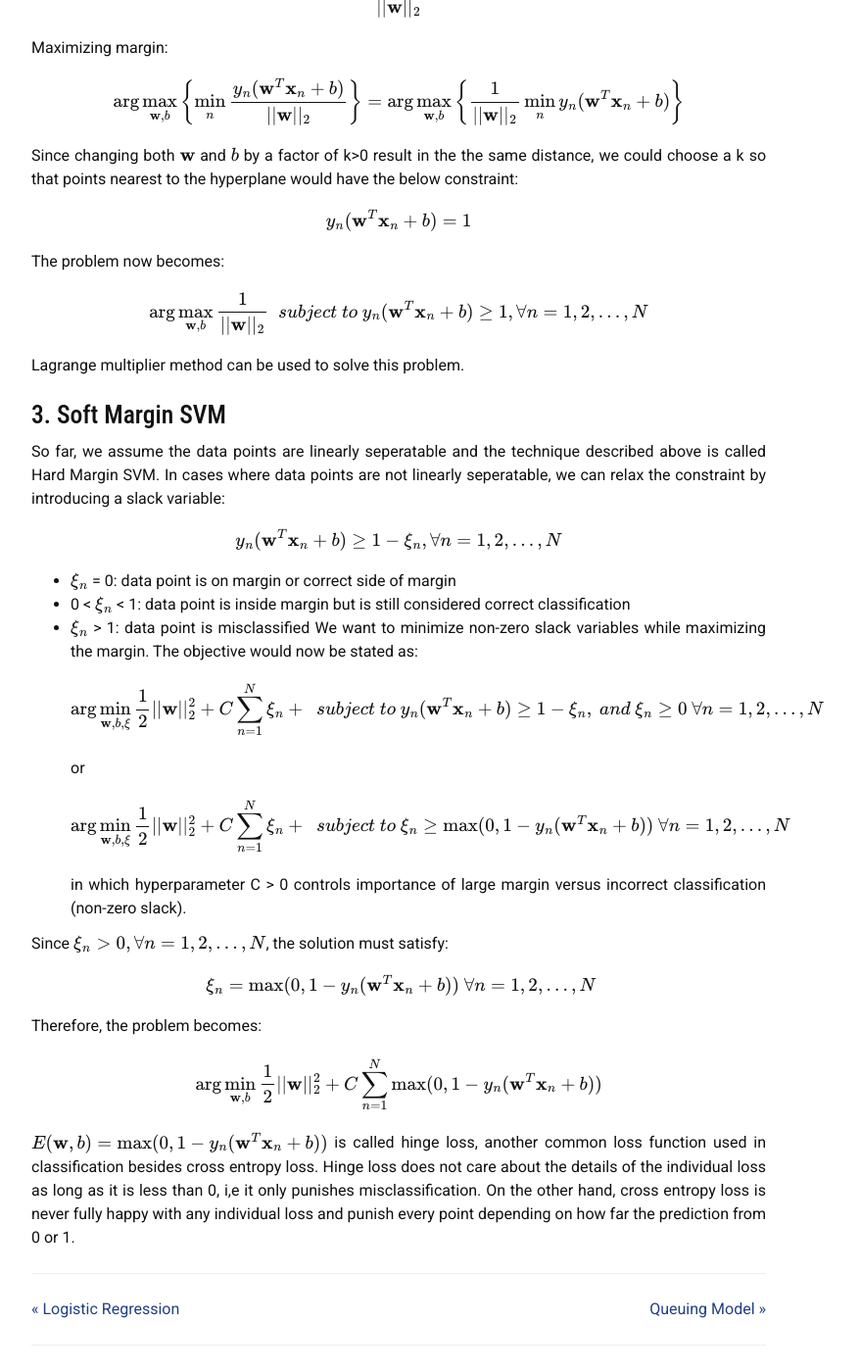
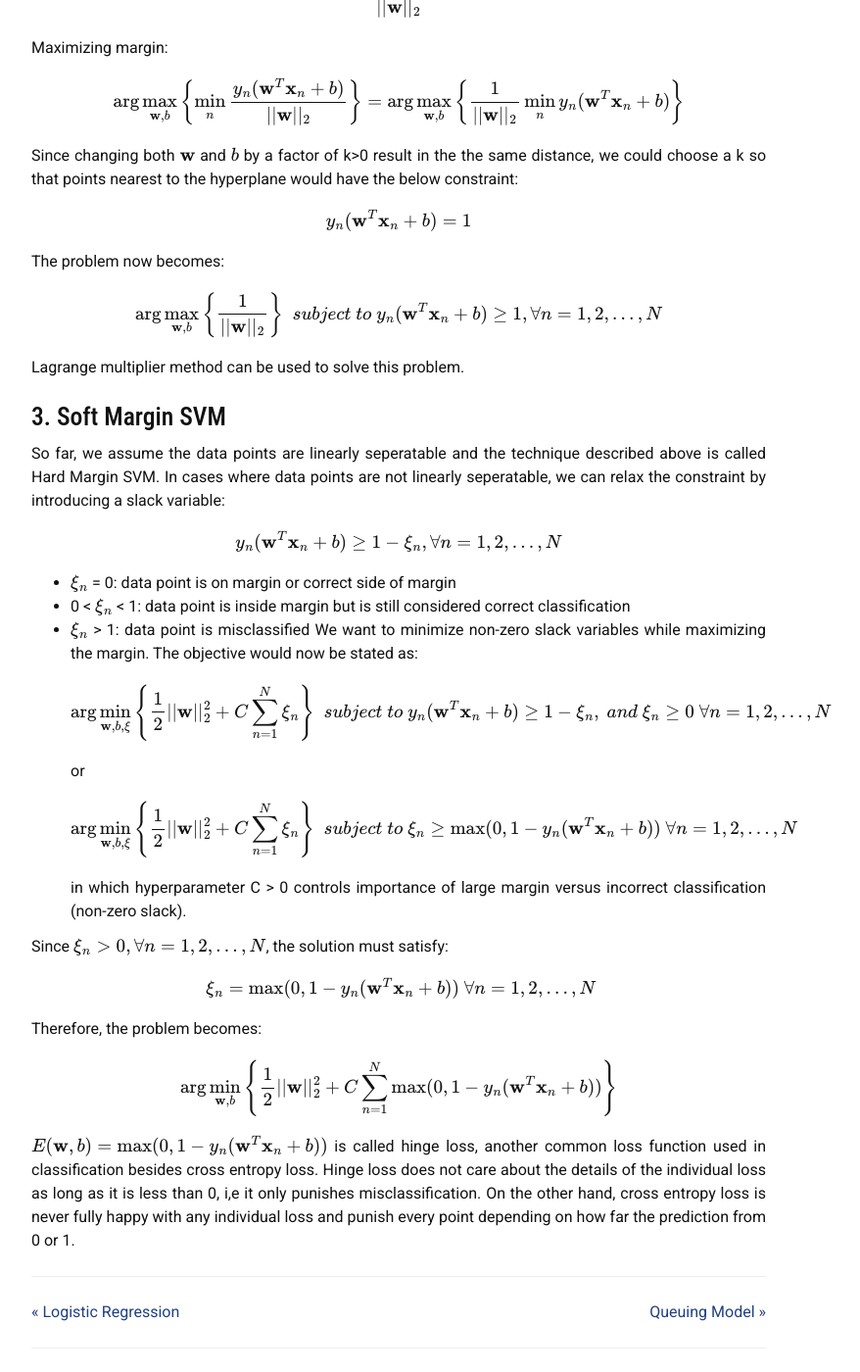
Before and after one commit to liambll/blog-archive, a Jekyll site: the page built from _posts/2017-06-30-svm.markdown, in a window 1280 px wide and 1400 px high, scrolled down 1194 px. Shown: the whole window at 98% size, without its empty margins (233-1111 px from the left). Built offline with Jekyll 4.4.1, drawn with Linux system fonts in a browser that asks for light colours; nearby versions of some CDN libraries; formulas are drawn with MathJax 3; comment, search, counter and statistics services are not loaded.

Commit message:
Update 2017-06-30-svm.markdown

```diff
--- a/_posts/2017-06-30-svm.markdown
+++ b/_posts/2017-06-30-svm.markdown
@@ -54,7 +54,7 @@ y\_n(\mathbf{w}^T\mathbf{x}\_n + b) = 1
 \\]
 The problem now becomes:
 \\[
-\arg \max_{\mathbf{w}, b} \frac{1}{\|\|\mathbf{w}\|\|_2} \\\
+\arg \max_{\mathbf{w}, b} \left\\{ \frac{1}{\|\|\mathbf{w}\|\|_2} \right\\} \\\
 ~subject ~to ~y\_n(\mathbf{w}^T\mathbf{x}\_n + b) \geq 1, \forall n = 1, 2, \dots, N
 \\]
 Lagrange multiplier method can be used to solve this problem.
@@ -69,12 +69,12 @@ y\_n(\mathbf{w}^T\mathbf{x}\_n + b) \geq 1-\xi_n, \forall n = 1, 2, \dots, N
 * \\(\xi_n\\) > 1: data point is misclassified
 We want to minimize non-zero slack variables while maximizing the margin. The objective would now be stated as:
 \\[
-\arg \min_{\mathbf{w}, b, \xi} \frac{1}{2}{\|\|\mathbf{w}\|\|\_2^2} + C \sum_{n=1}^N \xi\_n + \\\
+\arg \min_{\mathbf{w}, b, \xi} \left\\{ \frac{1}{2}{\|\|\mathbf{w}\|\|\_2^2} + C \sum_{n=1}^N \xi\_n \right\\} \\\
 ~subject ~to ~y\_n(\mathbf{w}^T\mathbf{x}\_n + b) \geq 1-\xi_n, ~and ~\xi_n \geq 0 ~\forall n = 1, 2, \dots, N
 \\]
 or
 \\[
-\arg \min_{\mathbf{w}, b, \xi} \frac{1}{2}{\|\|\mathbf{w}\|\|\_2^2} + C \sum_{n=1}^N \xi\_n + \\\
+\arg \min_{\mathbf{w}, b, \xi} \left\\{ \frac{1}{2}{\|\|\mathbf{w}\|\|\_2^2} + C \sum_{n=1}^N \xi\_n \right\\} \\\
 ~subject ~to ~\xi_n \geq \max(0, 1 - y\_n(\mathbf{w}^T\mathbf{x}\_n + b)) ~\forall n = 1, 2, \dots, N
 \\]
 in which hyperparameter C > 0 controls importance of large margin versus incorrect classification (non-zero slack).
@@ -85,6 +85,6 @@ Since \\(\xi_n > 0, \forall n = 1, 2, \dots, N\\), the solution must satisfy:
 \\]
 Therefore, the problem becomes:
 \\[
-\arg \min_{\mathbf{w}, b} \frac{1}{2}{\|\|\mathbf{w}\|\|\_2^2} + C \sum_{n=1}^N \max(0, 1 - y_n(\mathbf{w}^T\mathbf{x}\_n + b))
+\arg \min_{\mathbf{w}, b} \left\\{ \frac{1}{2}{\|\|\mathbf{w}\|\|\_2^2} + C \sum_{n=1}^N \max(0, 1 - y_n(\mathbf{w}^T\mathbf{x}\_n + b)) \right\\}
 \\]
 \\(E(\mathbf{w}, b) = \max(0, 1 - y_n(\mathbf{w}^T\mathbf{x}\_n + b))\\) is called hinge loss, another common loss function used in classification besides cross entropy loss. Hinge loss does not care about the details of the individual loss as long as it is less than 0, i,e it only punishes misclassification. On the other hand, cross entropy loss is never fully happy with any individual loss and punish every point depending on how far the prediction from 0 or 1.
```
